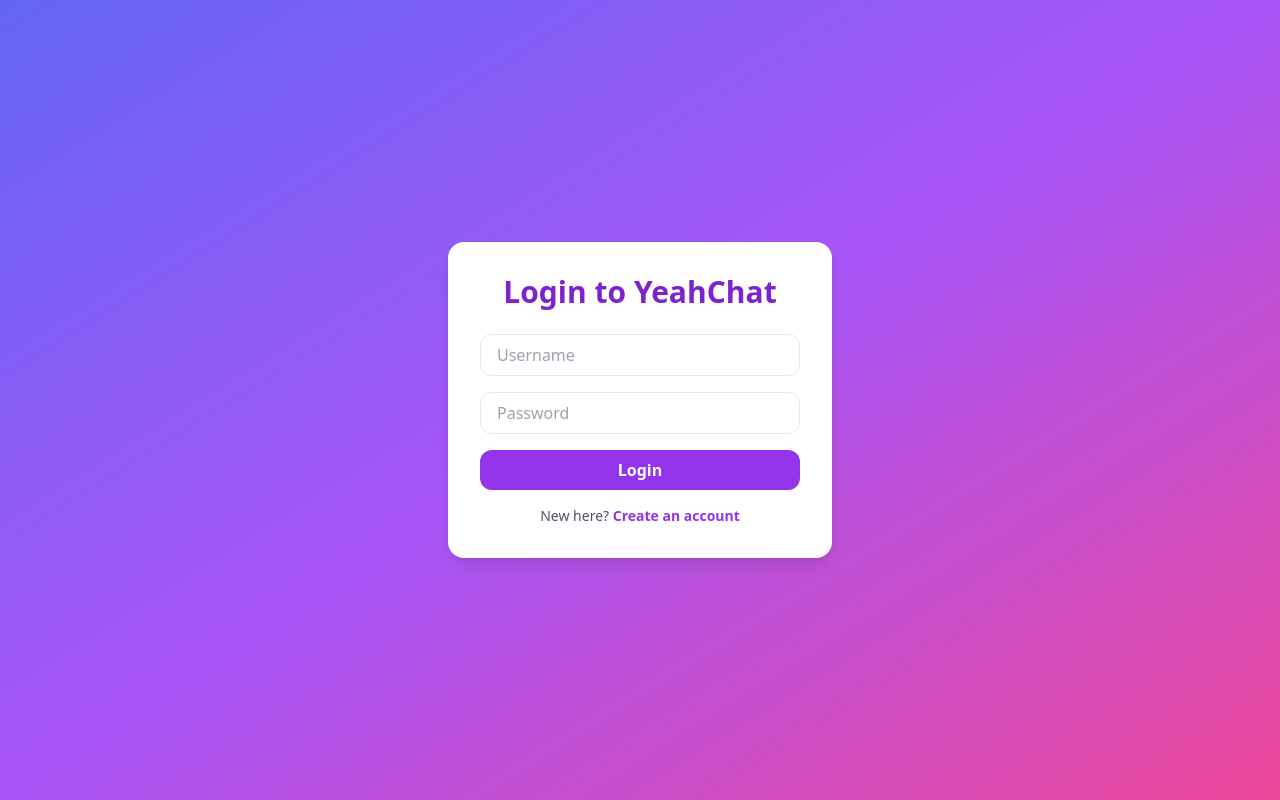
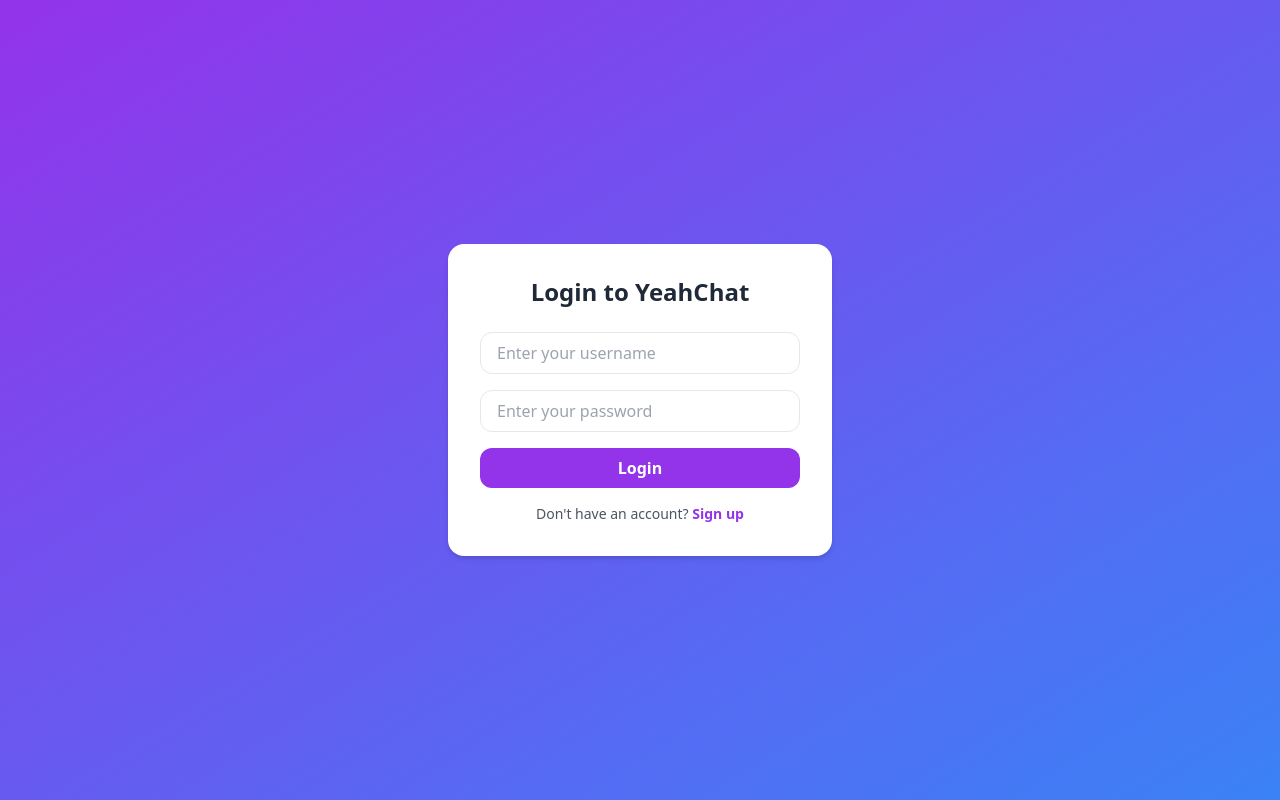
Before and after one commit to raidendevelops/YC-Frontend, a React (Vite) app: page /login in a window 1280 px wide. Built offline with nearby package versions, Linux system fonts and the light colour scheme.

Commit message:
Update LoginPage.jsx

```diff
--- a/src/pages/LoginPage.jsx
+++ b/src/pages/LoginPage.jsx
@@ -1,14 +1,16 @@
 import { useState } from "react";
 
 export default function LoginPage() {
-  const [mode, setMode] = useState("login"); // "login" or "signup"
   const [username, setUsername] = useState("");
   const [password, setPassword] = useState("");
+  const [mode, setMode] = useState("login"); // toggle login/signup
   const [error, setError] = useState("");
+  const [loading, setLoading] = useState(false);
 
   const handleSubmit = async (e) => {
     e.preventDefault();
     setError("");
+    setLoading(true);
 
     try {
       const response = await fetch(
@@ -20,35 +22,42 @@
         }
       );
 
-      const data = await response.json();
+      const raw = await response.text();
+      let data;
+      try {
+        data = JSON.parse(raw);
+      } catch {
+        throw new Error("Server returned non-JSON: " + raw.slice(0, 100));
+      }
 
       if (!response.ok) {
         setError(data.error || "Something went wrong");
-        return;
+      } else {
+        // store username in localStorage
+        localStorage.setItem("username", username);
+        window.location.href = "/dashboard";
       }
-
-      // success → store username and redirect
-      localStorage.setItem("username", username);
-      window.location.href = "/dashboard";
     } catch (err) {
-      console.error(err);
-      setError("Server error. Try again later.");
+      console.error("Request failed:", err);
+      setError("Unable to connect to server");
+    } finally {
+      setLoading(false);
     }
   };
 
   return (
-    <div className="min-h-screen flex items-center justify-center bg-gradient-to-br from-indigo-500 via-purple-500 to-pink-500 p-4">
+    <div className="min-h-screen flex items-center justify-center bg-gradient-to-br from-purple-600 to-blue-500">
       <form
         onSubmit={handleSubmit}
-        className="bg-white p-8 rounded-2xl shadow-lg w-96"
+        className="bg-white p-8 rounded-2xl shadow-md w-96"
       >
-        <h2 className="text-3xl font-bold mb-6 text-center text-purple-700">
-          {mode === "login" ? "Login" : "Sign Up"} to YeahChat
+        <h2 className="text-2xl font-bold mb-6 text-center text-gray-800">
+          {mode === "login" ? "Login to YeahChat" : "Sign up for YeahChat"}
         </h2>
 
         <input
           type="text"
-          placeholder="Username"
+          placeholder="Enter your username"
           value={username}
           onChange={(e) => setUsername(e.target.value)}
           className="w-full px-4 py-2 border rounded-xl mb-4 focus:outline-none focus:ring-2 focus:ring-purple-500"
@@ -56,7 +65,7 @@
 
         <input
           type="password"
-          placeholder="Password"
+          placeholder="Enter your password"
           value={password}
           onChange={(e) => setPassword(e.target.value)}
           className="w-full px-4 py-2 border rounded-xl mb-4 focus:outline-none focus:ring-2 focus:ring-purple-500"
@@ -68,19 +77,24 @@
 
         <button
           type="submit"
-          className="w-full bg-purple-600 text-white py-2 rounded-xl font-semibold hover:bg-purple-700 transition"
+          disabled={loading}
+          className="w-full bg-purple-600 text-white py-2 rounded-xl font-semibold hover:bg-purple-700 transition disabled:opacity-50"
         >
-          {mode === "login" ? "Login" : "Sign Up"}
+          {loading
+            ? "Please wait..."
+            : mode === "login"
+            ? "Login"
+            : "Sign Up"}
         </button>
 
-        <p className="mt-4 text-center text-sm text-gray-600">
-          {mode === "login" ? "New here?" : "Already have an account?"}{" "}
+        <p className="text-sm text-gray-600 mt-4 text-center">
+          {mode === "login" ? "Don't have an account?" : "Already have an account?"}{" "}
           <button
             type="button"
+            className="text-purple-600 font-semibold hover:underline"
             onClick={() => setMode(mode === "login" ? "signup" : "login")}
-            className="text-purple-600 font-semibold hover:underline"
           >
-            {mode === "login" ? "Create an account" : "Login"}
+            {mode === "login" ? "Sign up" : "Login"}
           </button>
         </p>
       </form>
```
